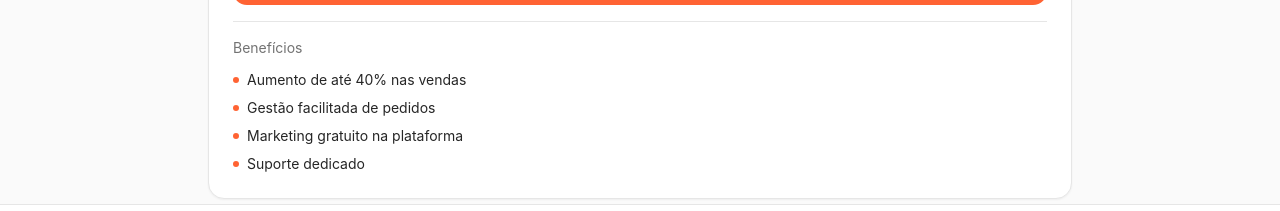
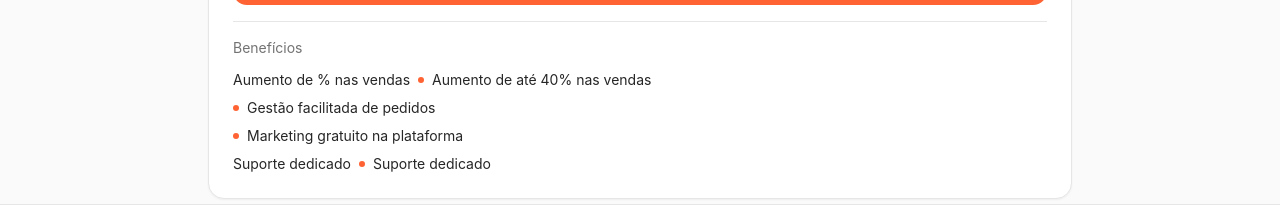
Before and after one commit to BusqueiCompany/buscai-local-lover, a React (Vite) app: page /suporte in a window 1280 px wide. Both pictures are taken after a click on the tab "Parceiro". Shown: the part 531-742 px from the top of the page. Built offline with nearby package versions, Linux system fonts and the light colour scheme; the HTML template or start-up script is replaced by a standard one.

Commit message:
Visual edit in Lovable
Edited UI in Lovable

```diff
--- a/src/pages/Suporte.tsx
+++ b/src/pages/Suporte.tsx
@@ -6,13 +6,10 @@ import { Card, CardContent, CardDescription, CardHeader, CardTitle } from "@/com
 import { Tabs, TabsContent, TabsList, TabsTrigger } from "@/components/ui/tabs";
 import { Badge } from "@/components/ui/badge";
 import { BottomNav } from "@/components/ui/bottom-nav";
-
 export default function Suporte() {
   const navigate = useNavigate();
   const [activeTab, setActiveTab] = useState("chat");
-
-  return (
-    <div className="min-h-screen pb-20 bg-background">
+  return <div className="min-h-screen pb-20 bg-background">
       {/* Header */}
       <header className="bg-card border-b border-border sticky top-0 z-40">
         <div className="max-w-4xl mx-auto px-4 py-4">
@@ -59,11 +56,7 @@ export default function Suporte() {
                 </CardDescription>
               </CardHeader>
               <CardContent>
-                <Button
-                  className="w-full"
-                  size="lg"
-                  onClick={() => navigate("/suporte/chat")}
-                >
+                <Button className="w-full" size="lg" onClick={() => navigate("/suporte/chat")}>
                   <MessageSquare className="h-5 w-5 mr-2" />
                   Iniciar Conversa
                 </Button>
@@ -203,10 +196,11 @@ export default function Suporte() {
                 </Button>
 
                 <div className="pt-4 border-t">
-                  <p className="text-sm text-muted-foreground mb-3">Benefícios</p>
+                  <p className="text-sm text-muted-foreground mb-3">Benefícios
+
+                </p>
                   <ul className="space-y-2 text-sm">
-                    <li className="flex items-center gap-2">
-                      <div className="h-1.5 w-1.5 rounded-full bg-primary" />
+                    <li className="flex items-center gap-2">Aumento de % nas vendas<div className="h-1.5 w-1.5 rounded-full bg-primary" />
                       Aumento de até 40% nas vendas
                     </li>
                     <li className="flex items-center gap-2">
@@ -218,7 +212,22 @@ export default function Suporte() {
                       Marketing gratuito na plataforma
                     </li>
                     <li className="flex items-center gap-2">
-                      <div className="h-1.5 w-1.5 rounded-full bg-primary" />
+
+
+
+
+
+
+
+
+
+
+
+
+
+
+
+Suporte dedicado<div className="h-1.5 w-1.5 rounded-full bg-primary" />
                       Suporte dedicado
                     </li>
                   </ul>
@@ -302,6 +311,5 @@ export default function Suporte() {
       </main>
 
       <BottomNav />
-    </div>
-  );
+    </div>;
 }
```
